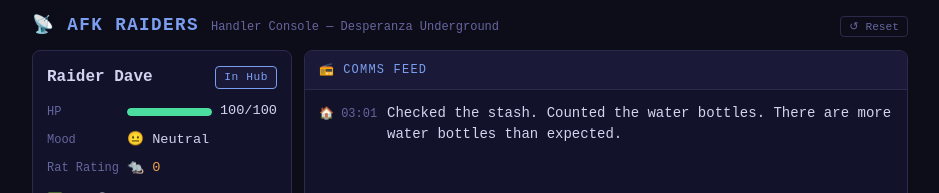
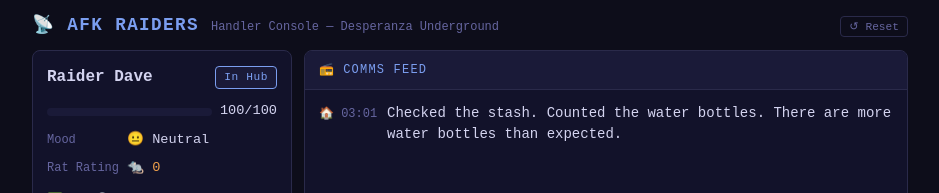
Before and after one commit to DanJ210/afk-raiders, a Vue app: page / in a window 1280 px wide. Shown: the top 193 px of the page, without its empty margins (170-1109 px from the left). Built offline with nearby package versions, Linux system fonts and the light colour scheme.

Commit message:
Potential fix for pull request finding
Co-authored-by: Copilot Autofix powered by AI <175728472+Copilot@users.noreply.github.com>

```diff
--- a/src/components/RaiderCard.vue
+++ b/src/components/RaiderCard.vue
@@ -46,9 +46,7 @@ const hpClass = computed(() => {
 
     <div class="raider-card__stats">
       <div class="raider-card__stat">
-        <span class="raider-card__stat-label">HP</span>
-        <div class="hp-bar" role="progressbar" :aria-valuenow="raider.hp" :aria-valuemax="raider.maxHp">
-          <div class="hp-bar__fill" :class="hpClass" :style="{ width: hpPercent + '%' }" />
+        <div class="hp-bar" role="progressbar" aria-valuemin="0" :aria-valuenow="raider.hp" :aria-valuemax="raider.maxHp">
         </div>
         <span class="raider-card__stat-value">{{ raider.hp }}/{{ raider.maxHp }}</span>
       </div>
```
